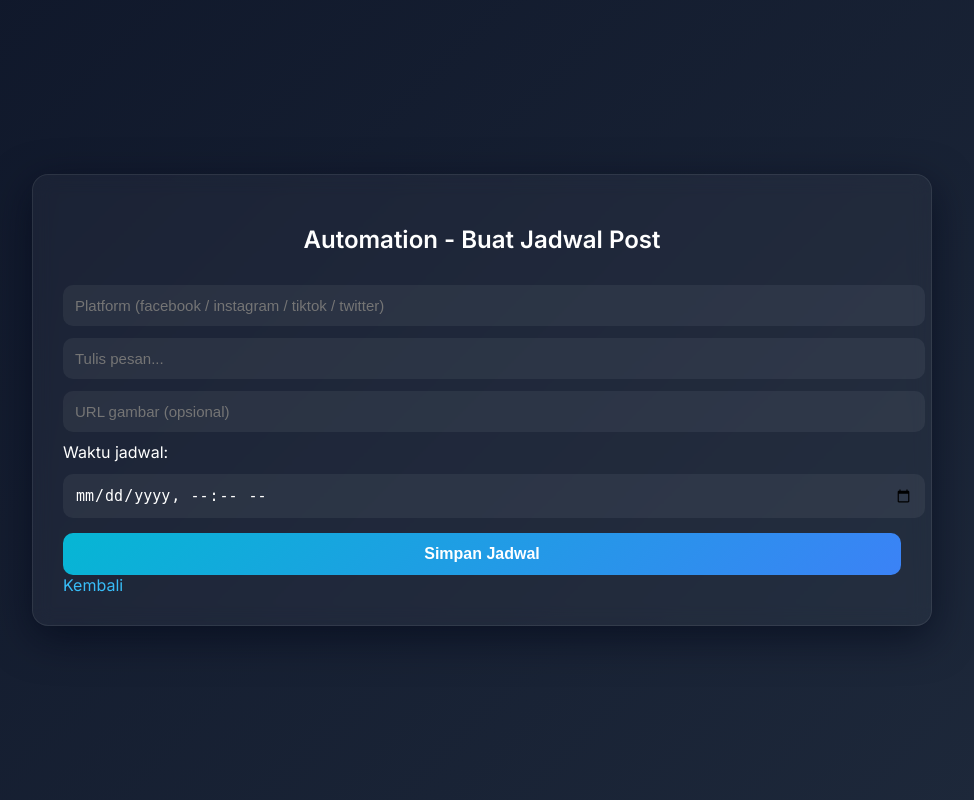
After one commit to agussiahaan/Autopost, a Flask app: page /post in a window 1280 px wide. The commit adds this page. Shown: the whole page, without its empty margins (158-1132 px from the left). Run offline with Flask 3, Linux system fonts and the light colour scheme; the visitor is signed in with stand-in values (Sample User, id 1).

Commit message:
Add files via upload

```diff
--- a/app.py
+++ b/app.py
@@ -1,5 +1,6 @@
 from flask import Flask, render_template, request, redirect, session
 import sqlite3, os
+from scheduler import start_scheduler
 
 app = Flask(__name__)
 app.secret_key = "supersecretkey"
@@ -14,11 +15,20 @@ def init_db():
             username TEXT UNIQUE,
             password TEXT
         )""")
+        c.execute("""CREATE TABLE schedules (
+            id INTEGER PRIMARY KEY AUTOINCREMENT,
+            platform TEXT,
+            message TEXT,
+            image TEXT,
+            schedule_time TEXT,
+            done INTEGER DEFAULT 0
+        )""")
         c.execute("INSERT INTO users (username, password) VALUES (?,?)", ("admin", "steve123"))
         conn.commit()
         conn.close()
 
 init_db()
+start_scheduler()
 
 @app.route("/", methods=["GET", "POST"])
 def login():
@@ -65,7 +75,7 @@ def add_user():
     try:
         c.execute("INSERT INTO users (username, password) VALUES (?,?)", (username, password))
         conn.commit()
-    except:
+    except Exception:
         pass
     conn.close()
     return redirect("/admin")
@@ -81,6 +91,46 @@ def delete_user(user_id):
     conn.close()
     return redirect("/admin")
 
+@app.route("/post", methods=["GET","POST"])
+def post():
+    if "user" not in session:
+        return redirect("/")
+    if request.method == "POST":
+        platform = request.form["platform"]
+        message = request.form["message"]
+        image = request.form.get("image","")
+        schedule_time = request.form["schedule_time"]
+        conn = sqlite3.connect(DB_NAME)
+        c = conn.cursor()
+        c.execute("INSERT INTO schedules (platform, message, image, schedule_time) VALUES (?,?,?,?)",
+                  (platform, message, image, schedule_time))
+        conn.commit()
+        conn.close()
+        return redirect("/schedule")
+    return render_template("post.html")
+
+@app.route("/schedule")
+def schedule():
+    if "user" not in session:
+        return redirect("/")
+    conn = sqlite3.connect(DB_NAME)
+    c = conn.cursor()
+    c.execute("SELECT * FROM schedules WHERE done = 0 ORDER BY schedule_time ASC")
+    data = c.fetchall()
+    conn.close()
+    return render_template("schedule.html", data=data)
+
+@app.route("/history")
+def history():
+    if "user" not in session:
+        return redirect("/")
+    conn = sqlite3.connect(DB_NAME)
+    c = conn.cursor()
+    c.execute("SELECT * FROM schedules WHERE done = 1 ORDER BY schedule_time DESC")
+    data = c.fetchall()
+    conn.close()
+    return render_template("history.html", data=data)
+
 @app.route("/logout")
 def logout():
     session.clear()
--- /dev/null
+++ b/scheduler.py
@@ -0,0 +1,36 @@
+import time
+import sqlite3
+import threading
+from social_mock import post_to_social
+import datetime
+DB_NAME = "database.db"
+
+def scheduler_worker():
+    while True:
+        try:
+            conn = sqlite3.connect(DB_NAME)
+            c = conn.cursor()
+            c.execute("SELECT id, platform, message, image, schedule_time FROM schedules WHERE done = 0")
+            jobs = c.fetchall()
+            now = datetime.datetime.now()
+            for job in jobs:
+                job_id, platform, message, image, schedule_time = job
+                try:
+                    sched_time = datetime.datetime.fromisoformat(schedule_time)
+                except Exception:
+                    continue
+                if now >= sched_time:
+                    try:
+                        post_to_social(platform, message, image)
+                    except Exception:
+                        pass
+                    c.execute("UPDATE schedules SET done = 1 WHERE id=?", (job_id,))
+                    conn.commit()
+            conn.close()
+        except Exception:
+            pass
+        time.sleep(5)
+
+def start_scheduler():
+    t = threading.Thread(target=scheduler_worker, daemon=True)
+    t.start()
--- a/static/style.css
+++ b/static/style.css
@@ -3,7 +3,7 @@ body {
     padding: 0;
     font-family: 'Inter', sans-serif;
     background: linear-gradient(135deg, #0f172a, #1e293b);
-    height: 100vh;
+    min-height: 100vh;
     display: flex;
     justify-content: center;
     align-items: center;
@@ -11,17 +11,17 @@ body {
 
 .wrapper {
     width: 100%;
-    max-width: 420px;
+    max-width: 900px;
     padding: 20px;
 }
 
 .glass-card {
-    background: rgba(255, 255, 255, 0.08);
+    background: rgba(255, 255, 255, 0.04);
     border-radius: 16px;
     padding: 30px;
-    backdrop-filter: blur(12px);
-    border: 1px solid rgba(255, 255, 255, 0.12);
-    box-shadow: 0 8px 24px rgba(0,0,0,0.4);
+    backdrop-filter: blur(10px);
+    border: 1px solid rgba(255, 255, 255, 0.08);
+    box-shadow: 0 12px 40px rgba(2,6,23,0.6);
     color: white;
 }
 
@@ -30,18 +30,16 @@ h2, h3 {
     font-weight: 600;
 }
 
-input {
+input, select, textarea {
     width: 100%;
     padding: 12px;
     margin-top: 12px;
     border-radius: 10px;
     border: none;
-    background: rgba(255,255,255,0.15);
+    background: rgba(255,255,255,0.06);
     color: white;
     font-size: 15px;
 }
-
-input::placeholder { color: #ddd; }
 
 button {
     width: 100%;
@@ -57,21 +55,15 @@ button {
     transition: 0.3s;
 }
 
-button:hover { transform: scale(1.04); }
-
-a {
-    color: #38bdf8;
-    text-decoration: none;
-    font-weight: 500;
-}
-
 table {
     width: 100%;
     margin-top: 20px;
     border-collapse: collapse;
 }
-table tr { background: rgba(255,255,255,0.08); }
+table tr { background: rgba(255,255,255,0.02); }
 table td, table th {
     padding: 10px;
-    border-bottom: 1px solid rgba(255,255,255,0.1);
+    border-bottom: 1px solid rgba(255,255,255,0.06);
 }
+
+a { color: #38bdf8; text-decoration: none; }
--- a/templates/dashboard.html
+++ b/templates/dashboard.html
@@ -9,10 +9,12 @@
 
 <ul style="list-style:none; padding:0;">
     <li><a href="/dashboard">🏠 Dashboard</a></li>
+    <li><a href="/post">✍️ Buat Jadwal Post</a></li>
+    <li><a href="/schedule">🗓️ Jadwal</a></li>
+    <li><a href="/history">📜 Riwayat</a></li>
     {% if user == "admin" %}
     <li><a href="/admin">👑 Admin - Kelola User</a></li>
     {% endif %}
-    <li><a href="#">📌 Fitur Sosmed (coming soon)</a></li>
     <li><a href="/logout">🚪 Logout</a></li>
 </ul>
 {% endblock %}
--- /dev/null
+++ b/templates/post.html
@@ -0,0 +1,16 @@
+{% extends "base.html" %}
+{% block content %}
+<h2>Automation - Buat Jadwal Post</h2>
+
+<form method="POST">
+    <input type="text" name="platform" placeholder="Platform (facebook / instagram / tiktok / twitter)" required>
+    <input type="text" name="message" placeholder="Tulis pesan..." required>
+    <input type="text" name="image" placeholder="URL gambar (opsional)">
+    <label style="display:block; margin-top:10px;">Waktu jadwal:</label>
+    <input type="datetime-local" name="schedule_time" required>
+
+    <button type="submit">Simpan Jadwal</button>
+</form>
+
+<a href="/dashboard">Kembali</a>
+{% endblock %}
```
Also changed, not shown: social_mock.py (added, +7 -0 lines), templates/history.html (added, +15 -0 lines), templates/schedule.html (added, +15 -0 lines), requirements.txt (line endings or trailing spaces), templates/admin.html (line endings or trailing spaces), templates/base.html (line endings or trailing spaces), templates/login.html (line endings or trailing spaces).
